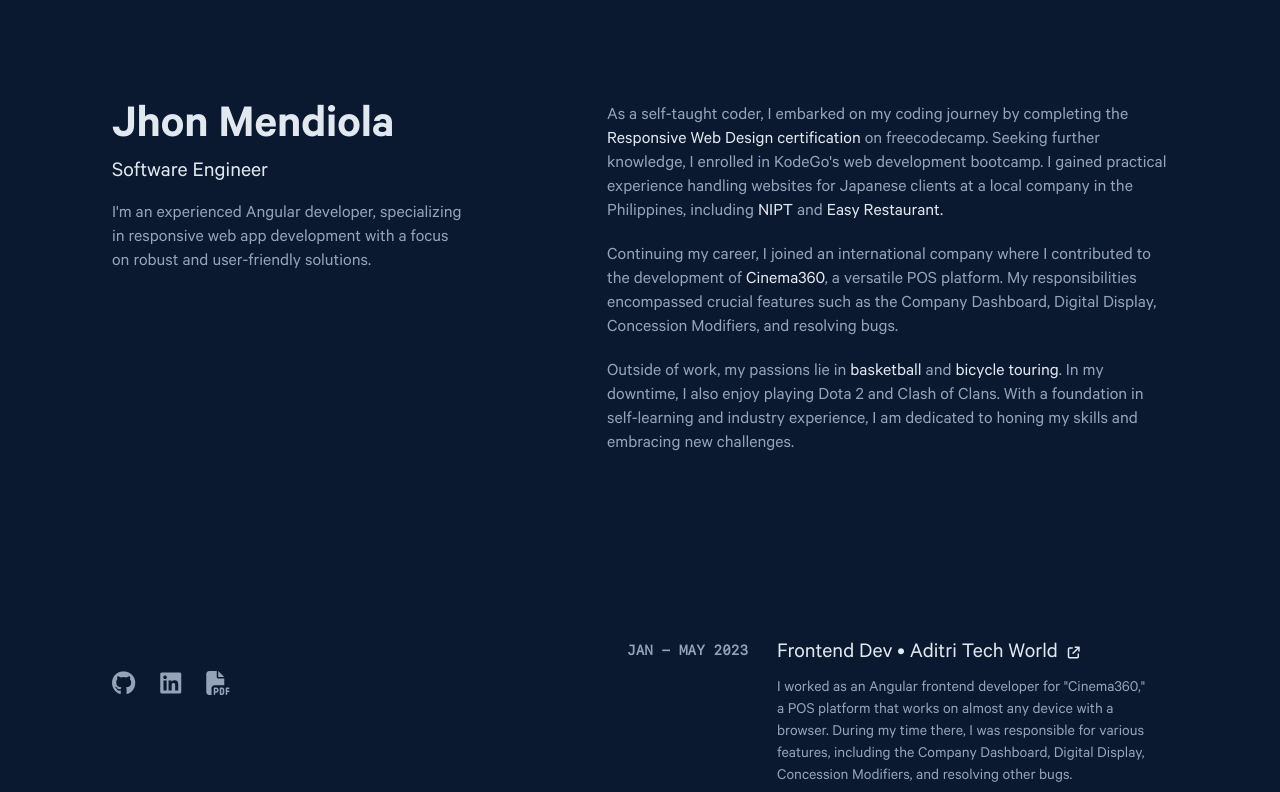
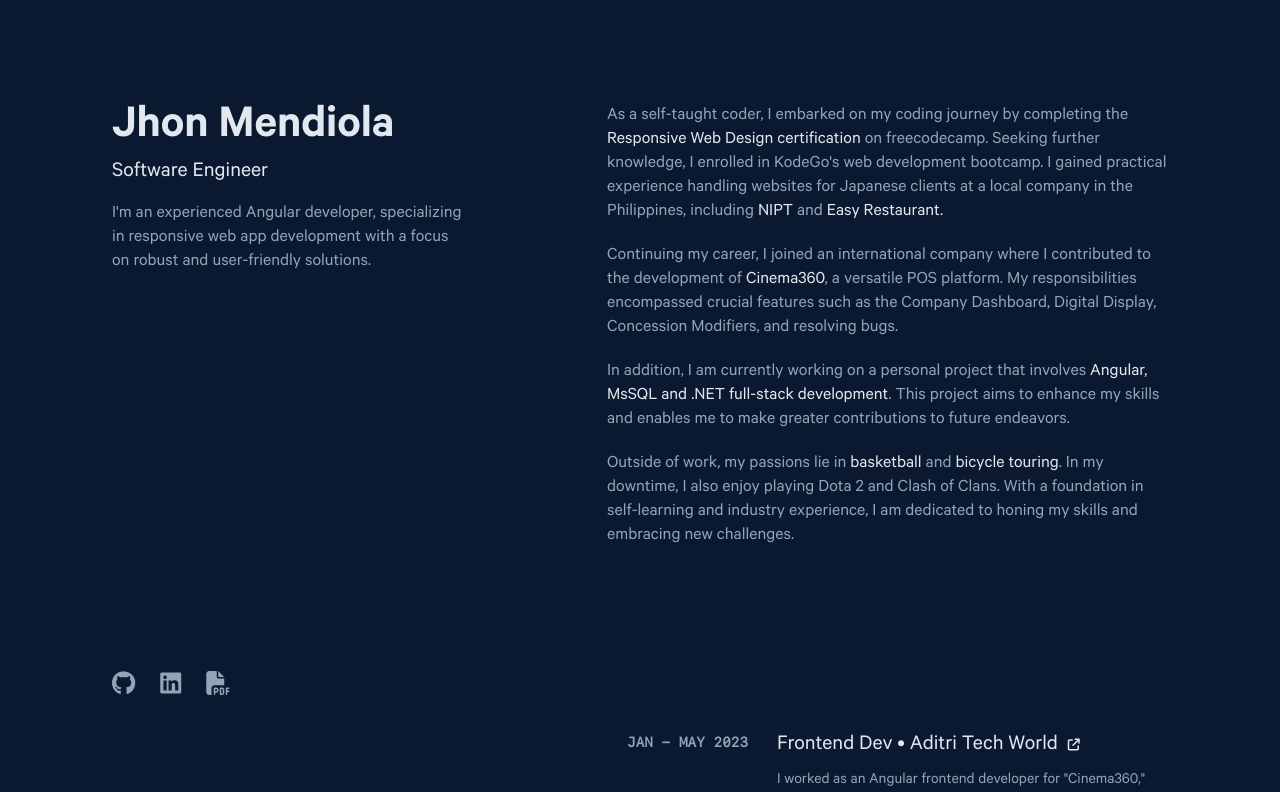
Before and after one commit to AngPayas055/portfoliov2, an Angular app: page /main/home in a window 1280 px wide. Shown: the top 792 px of the page. Built offline with nearby package versions, Linux system fonts and the light colour scheme.

Commit message:
edit about

```diff
--- a/src/app/modules/main/home/home.component.html
+++ b/src/app/modules/main/home/home.component.html
@@ -46,6 +46,10 @@
                     Continuing my career, I joined an international company where I contributed to the development of
                     <span class="font-secondary">Cinema360</span>, a versatile POS platform.
                     My responsibilities encompassed crucial features such as the Company Dashboard, Digital Display, Concession Modifiers, and resolving bugs.
+                </p>
+                <p class="mt-20">
+                    In addition, I am currently working on a personal project that involves <span class="font-secondary">Angular, MsSQL and .NET full-stack development</span>.
+                    This project aims to enhance my skills and enables me to make greater contributions to future endeavors.
                 </p>
                 <p class="mt-20">
                     Outside of work, my passions lie in <span class="font-secondary">basketball</span> and
```
